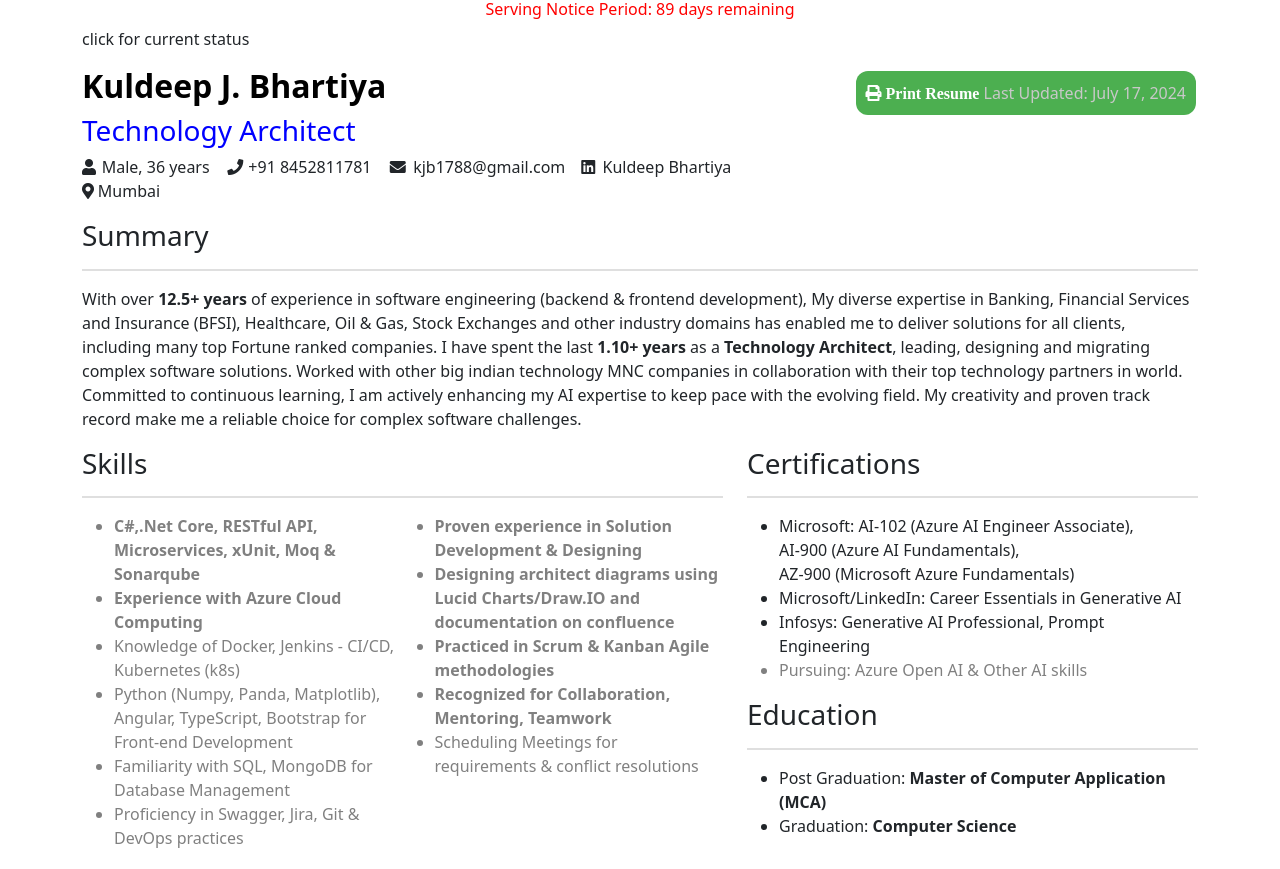
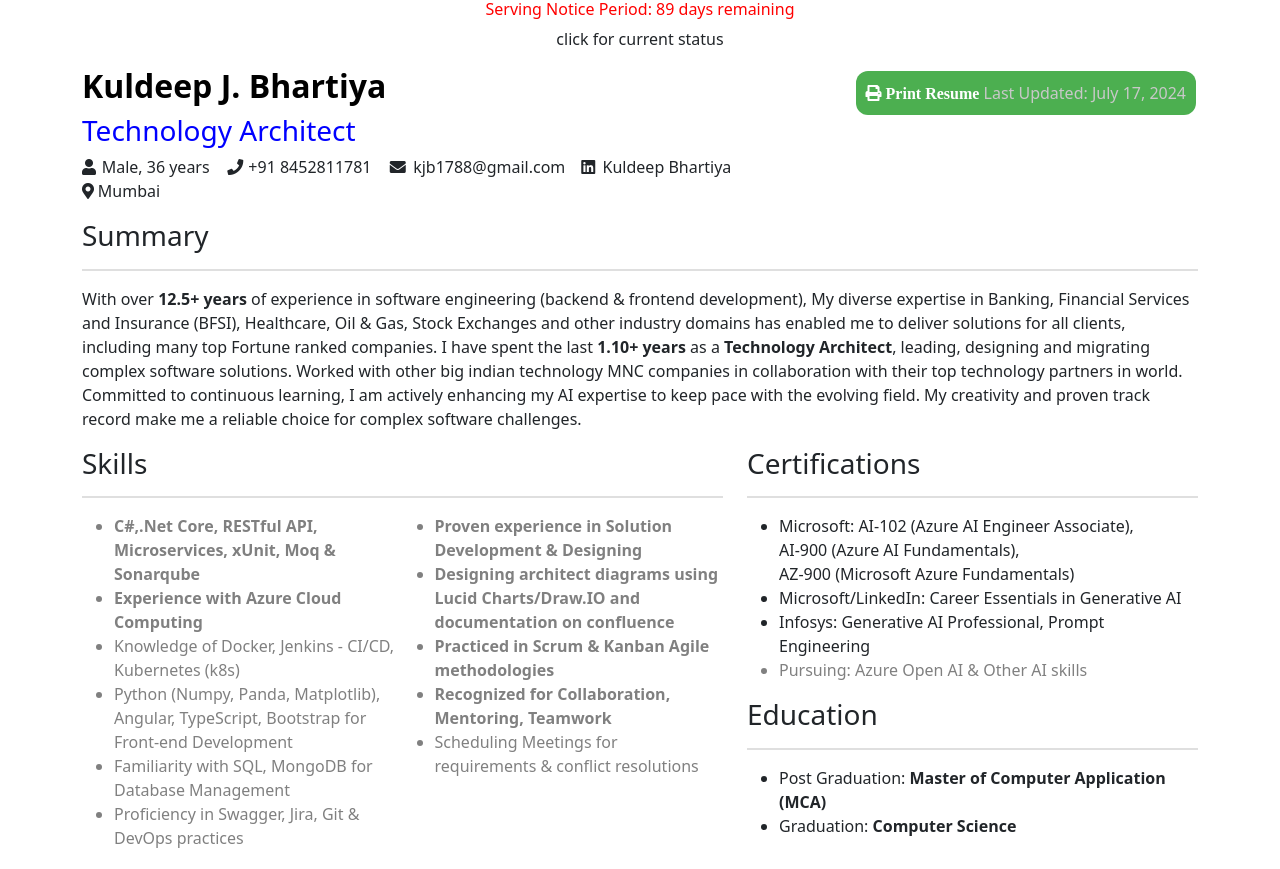
Before and after one commit to kuldeepbhartiya/resume, a plain HTML site: page index.html in a window 1280 px wide. Shown: the top 869 px of the page. Drawn offline with nearby package versions, Linux system fonts and the light colour scheme.

Commit message:
Update index.html

```diff
--- a/index.html
+++ b/index.html
@@ -97,7 +97,7 @@
 			<div class="row">
 				<div class="col-md-12">
 					<h6 id='noticePeriod' class="secondary2" style="text-align:center"></h6>
-					<p><a href="https://kuldeepbhartiya.github.io/resume/" style="text-align:center">click for current status</a></p>
+					<p style="text-align:center"><a href="https://kuldeepbhartiya.github.io/resume/">click for current status</a></p>
 
 				</div>
 				<div class="col-md-8">
```
